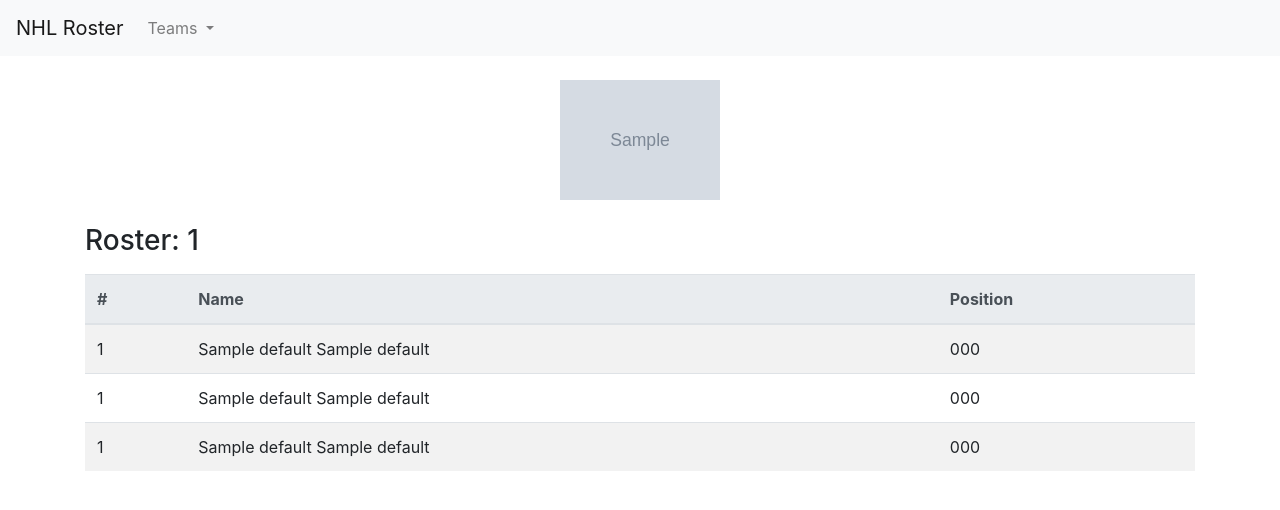
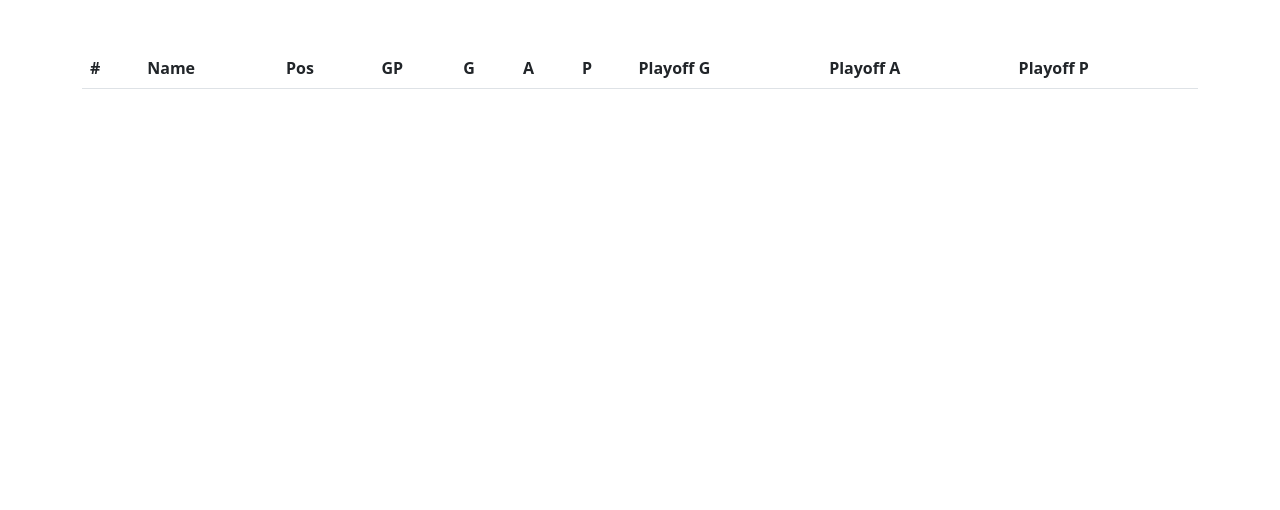
Before and after one commit to CalvinAtApex/Hockey-Stats, a Flask app: page /roster/1 in a window 1280 px wide. Shown: the top 510 px of the page. Run offline with Flask 3, Linux system fonts and the light colour scheme; grey boxes marked "Sample" are stand-in pictures; a database or web service that is not in the repository returns one stand-in record (values such as "Sample title"); data that the repository does not hold is empty; some libraries are stand-ins or nearby versions.

Commit message:
Update index.html

```diff
--- a/templates/index.html
+++ b/templates/index.html
@@ -1,39 +1,4 @@
-{% extends 'base.html' %}
 
-{% block content %}
-  <!-- team logo centered -->
-  <div class="text-center mb-4">
-    <img
-      src="{{ team_logo }}"
-      alt="{{ team_abbrev }} logo"
-      class="img-fluid"
-      style="max-height: 120px;"
-    >
-  </div>
-
-  <h3 class="mb-3">Roster: {{ team_abbrev }}</h3>
-  <table class="table table-striped">
-    <thead class="thead-light">
-      <tr>
-        <th>#</th>
-        <th>Name</th>
-        <th>Position</th>
-      </tr>
-    </thead>
-    <tbody>
-      {% for p in players %}
-        <tr>
-          <td>{{ p.sweaterNumber }}</td>
-          <td>{{ p.firstName.default }} {{ p.lastName.default }}</td>
-          <td>{{ p.positionCode }}</td>
-        </tr>
-      {% endfor %}
-    </tbody>
-  </table>
-{% endblock %}
-
-
-<!--
 <!DOCTYPE html>
 <html lang="en">
 <head>
@@ -125,4 +90,3 @@
   </script>
 </body>
 </html>
--->
```
